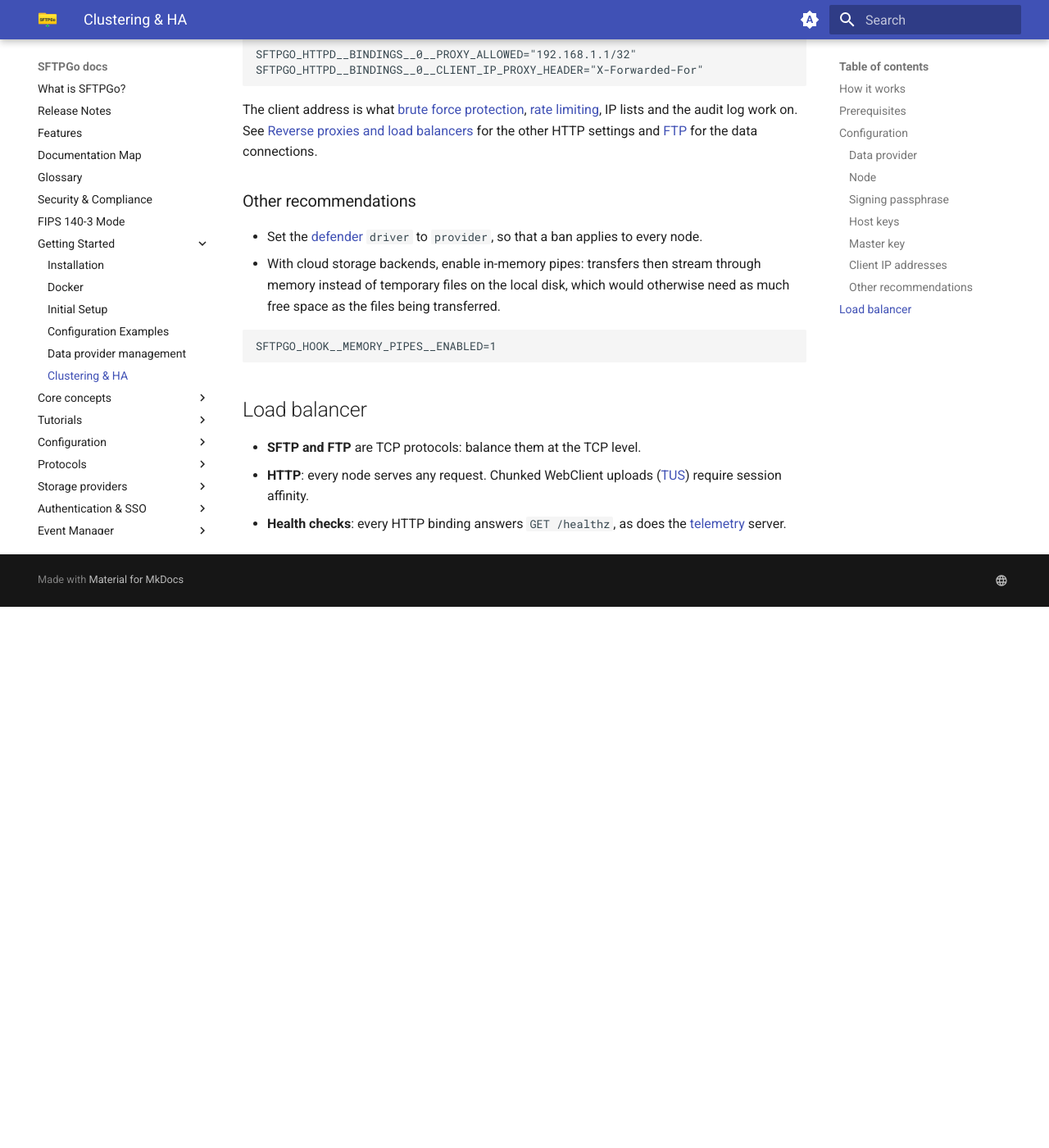
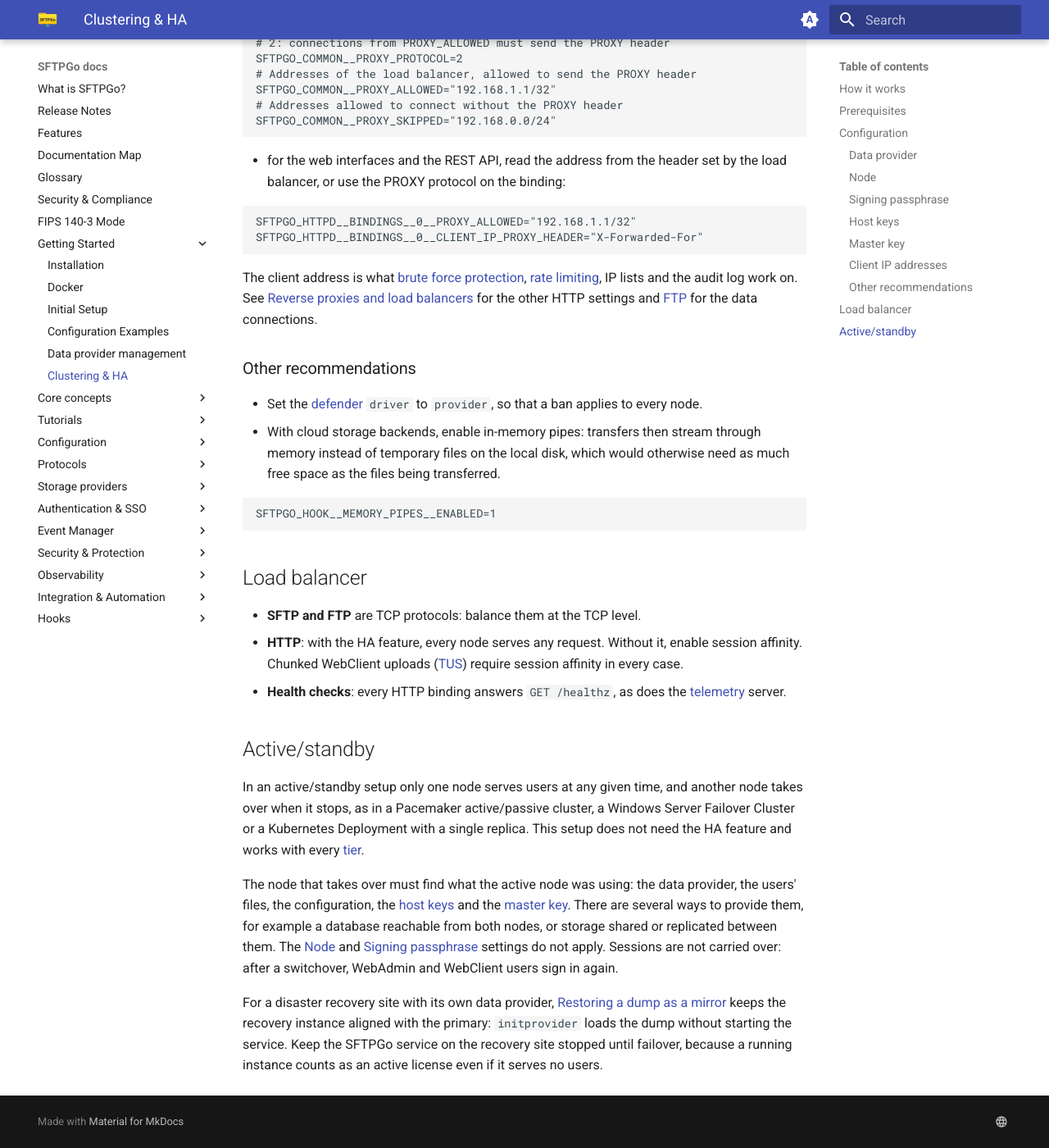
Before and after one commit to sftpgo/docs, an MkDocs documentation site: the page built from docs/clustering.md, in a window 1280 px wide and 1400 px high, scrolled down 3220 px. Shown: the whole window at 82% size. Built offline with MkDocs 1.6.1 and Material for MkDocs 9.7.7, drawn with Linux system fonts in a browser that asks for light colours; the version menu is left out; before the commit the page ends 3960 px from its top, so only the background shows below that; some of the changed text lies outside the part shown.

Commit message:
clustering: document active/standby setups and shared mode
Signed-off-by: Nicola Murino <nicola.murino@gmail.com>

````diff
--- a/docs/clustering.md
+++ b/docs/clustering.md
@@ -1,10 +1,12 @@
 ---
-description: "SFTPGo clustering and high availability: multiple nodes behind a load balancer with a shared PostgreSQL or MySQL database, on VMs or Kubernetes."
+description: "SFTPGo clustering and high availability: multiple nodes behind a load balancer with a shared PostgreSQL or MySQL database, on VMs or Kubernetes, and active/standby setups."
 ---
 
 # Clustering and high availability
 
 Several SFTPGo nodes can serve the same users behind a load balancer. Adding nodes increases the number of connections and transfers the service can handle, and when a node stops, for an upgrade or a failure, the load balancer sends new connections to the others. A *node* is a single running SFTPGo instance; on Kubernetes, a pod.
+
+For a setup where only one node is active at a time, see [Active/standby](#activestandby).
 
 The default configuration is intended for a single instance: the sections below describe the settings a cluster requires.
 
@@ -18,7 +20,7 @@ With the HA feature, part of the [Ultimate tier](https://sftpgo.com/on-premises)
 - **Sessions are shared.** WebAdmin and WebClient sessions, REST API tokens and public share cookies issued by one node are accepted by all of them and remain valid when a node restarts. The load balancer can send each HTTP request to any node.
 - **Connections are managed cluster-wide.** WebAdmin and the REST API list and close the connections of all the nodes. Deleting a user, or updating it with the option to disconnect it, closes its connections on every node.
 
-Connection, transfer and rate limits apply per node: see [node](config-file.md#node).
+Connection, transfer and rate limits apply per node: a limit of N per node allows up to N times the number of nodes across the cluster.
 
 ## Prerequisites
 
@@ -27,7 +29,7 @@ Connection, transfer and rate limits apply per node: see [node](config-file.md#n
 
 ## Configuration
 
-The examples use [environment variables](env-vars.md). Changes to the configuration file or to environment variables take effect after a restart of the service, e.g. `systemctl restart sftpgo`. The [node](#node) and [signing passphrase](#signing-passphrase) settings take effect with the HA feature.
+The examples use [environment variables](env-vars.md). Changes to the configuration file or to environment variables take effect after a restart of the service, e.g. `systemctl restart sftpgo`. The [node](#node) and [signing passphrase](#signing-passphrase) settings take effect only with the HA feature.
 
 ### Data provider
 
@@ -44,6 +46,8 @@ SFTPGO_DATA_PROVIDER__IS_SHARED=1
 ```
 
 For MySQL/MariaDB, set the driver to `mysql` and adjust the other values.
+
+Without `IS_SHARED=1` the nodes keep working but do not stay aligned: an event rule deleted on one node stays active on the others until they restart, changes to configurations and IP lists are not picked up, scheduled rules run on every node, and quota checks ignore the transfers in progress on the other nodes.
 
 ### Node
 
@@ -96,9 +100,10 @@ If you set a [KMS](kms.md) master key, set the same one on every node: each node
 
 Behind a load balancer, SFTPGo sees the address of the load balancer unless the original client address is forwarded. Load balancers that preserve the client address need no configuration. Otherwise:
 
-- for SFTP and FTP, enable the PROXY protocol, versions 1 and 2, on both the load balancer and SFTPGo:
+- for SFTP and FTP, enable the PROXY protocol on the load balancer, version 1 or 2, and configure SFTPGo to require it from the load balancer's addresses:
 
 ```shell
+# 2: connections from PROXY_ALLOWED must send the PROXY header
 SFTPGO_COMMON__PROXY_PROTOCOL=2
 # Addresses of the load balancer, allowed to send the PROXY header
 SFTPGO_COMMON__PROXY_ALLOWED="192.168.1.1/32"
@@ -127,5 +132,13 @@ SFTPGO_HOOK__MEMORY_PIPES__ENABLED=1
 ## Load balancer
 
 - **SFTP and FTP** are TCP protocols: balance them at the TCP level.
-- **HTTP**: every node serves any request. Chunked WebClient uploads ([TUS](web-interfaces.md#reverse-proxies-and-load-balancers)) require session affinity.
+- **HTTP**: with the HA feature, every node serves any request. Without it, enable session affinity. Chunked WebClient uploads ([TUS](web-interfaces.md#reverse-proxies-and-load-balancers)) require session affinity in every case.
 - **Health checks**: every HTTP binding answers `GET /healthz`, as does the [telemetry](metrics.md) server.
+
+## Active/standby
+
+In an active/standby setup only one node serves users at any given time, and another node takes over when it stops, as in a Pacemaker active/passive cluster, a Windows Server Failover Cluster or a Kubernetes Deployment with a single replica. This setup does not need the HA feature and works with every [tier](https://sftpgo.com/on-premises){:target="_blank"}.
+
+The node that takes over must find what the active node was using: the data provider, the users' files, the configuration, the [host keys](#host-keys) and the [master key](#master-key). There are several ways to provide them, for example a database reachable from both nodes, or storage shared or replicated between them. The [Node](#node) and [Signing passphrase](#signing-passphrase) settings do not apply. Sessions are not carried over: after a switchover, WebAdmin and WebClient users sign in again.
+
+For a disaster recovery site with its own data provider, [Restoring a dump as a mirror](data-provider.md#restoring-a-dump-as-a-mirror) keeps the recovery instance aligned with the primary: `initprovider` loads the dump without starting the service. Keep the SFTPGo service on the recovery site stopped until failover, because a running instance counts as an active license even if it serves no users.
````
Also changed, not shown: other parts of docs/clustering.md (+1 -1 lines).
